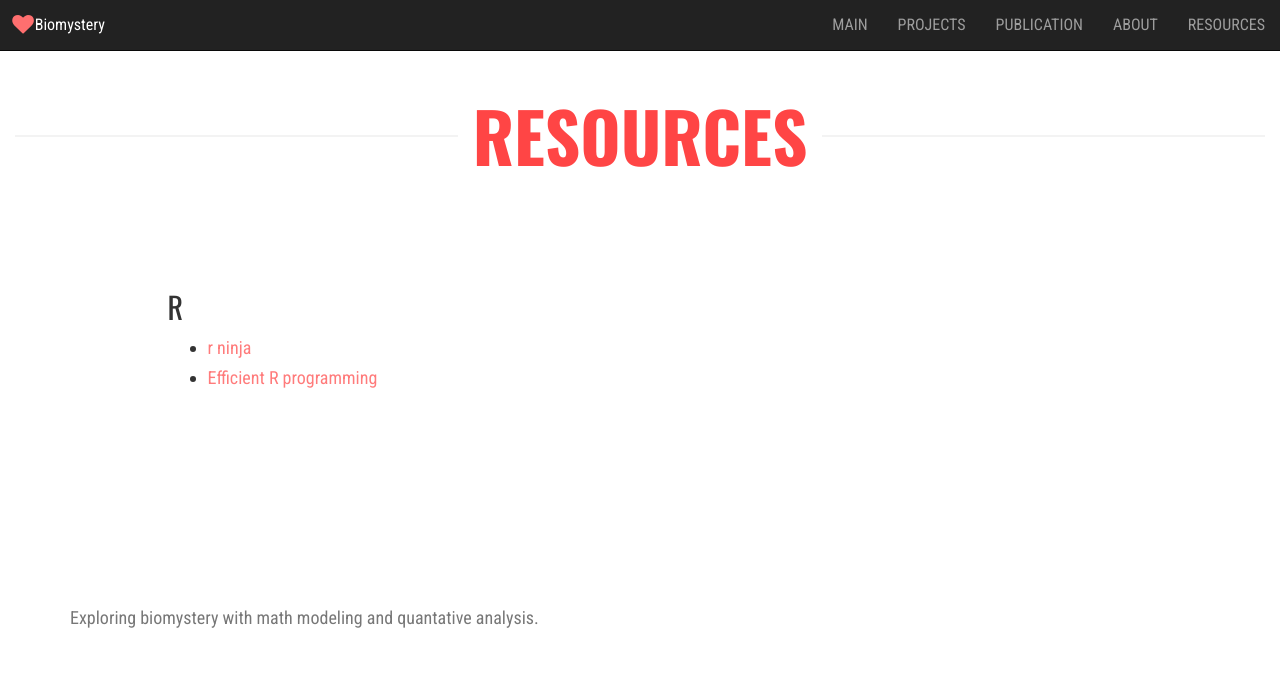
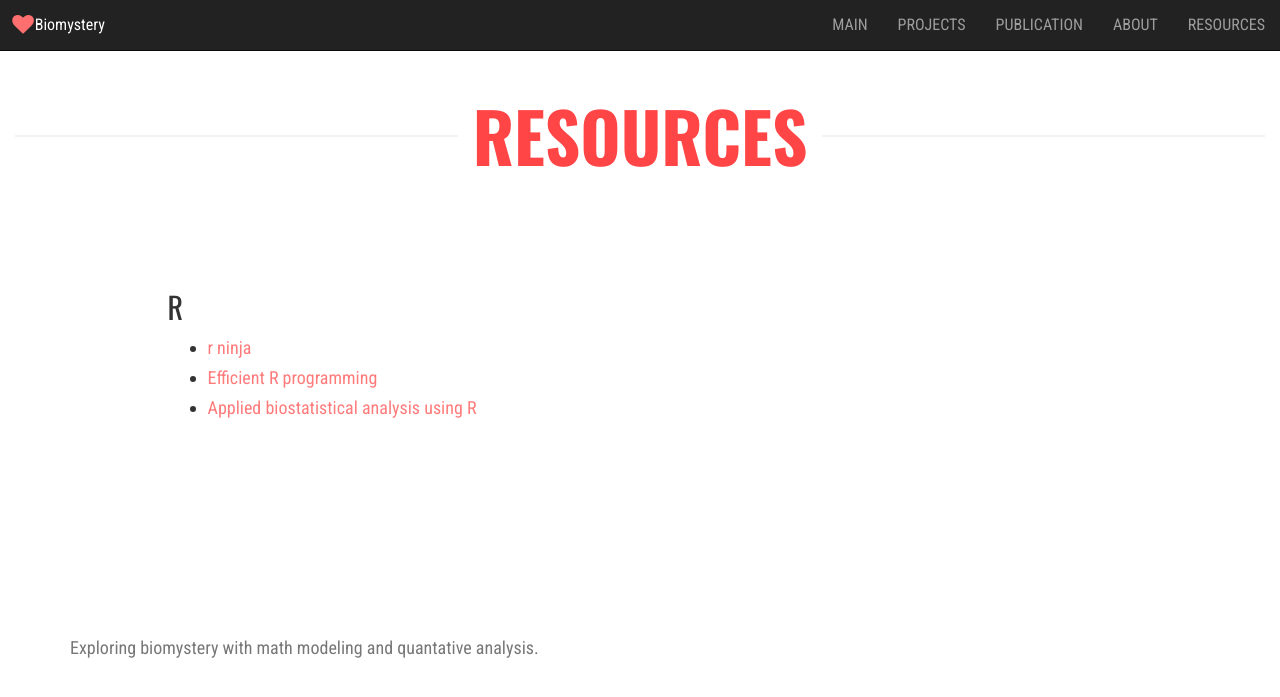
Before and after one commit to biomystery/biomystery.github.io, a Jekyll site: the page built from _pages/resource.md, in a window 1280 px wide. Shown: the top 697 px of the page. Built offline with Jekyll 4.4.1, drawn with Linux system fonts in a browser that asks for light colours; nearby versions of some CDN libraries.

Commit message:
add one more resource

```diff
--- a/_pages/resource.md
+++ b/_pages/resource.md
@@ -7,3 +7,4 @@ permalink: /resource/
 ## R
 * [r ninja](https://github.com/yihui/r-ninja)
 * [Efficient R programming](https://csgillespie.github.io/efficientR/)
+* [Applied biostatistical analysis using R](https://www.otexts.org/biostat)
```
